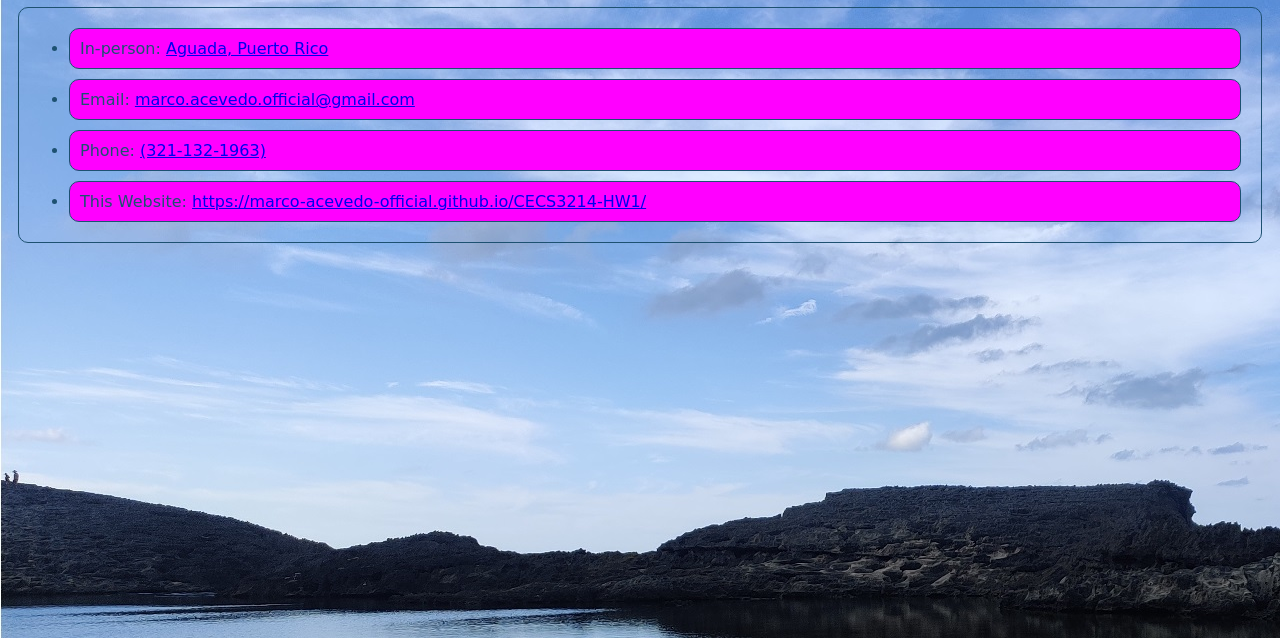
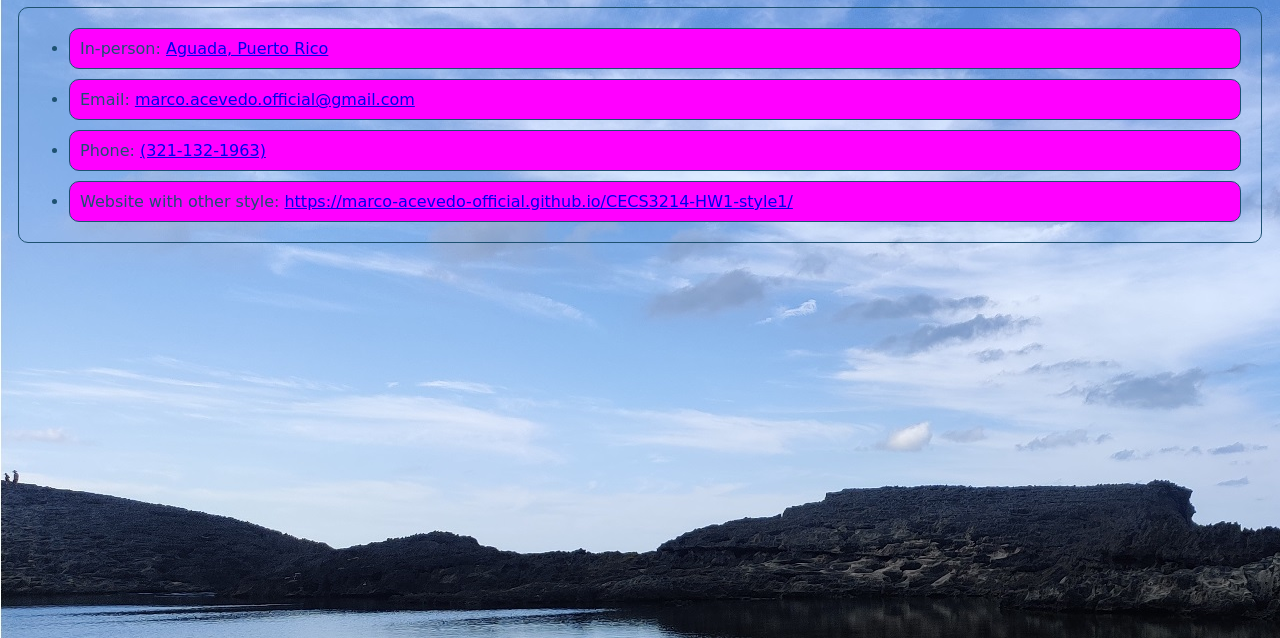
Before and after one commit to marco-acevedo-official/CECS3214-HW1-style2, a plain HTML site: page content/contact.html in a window 1280 px wide. Shown: the part 162-800 px from the top of the page. Drawn offline with Linux system fonts and the light colour scheme.

Commit message:
Updated URL at contact page

```diff
--- a/content/contact.html
+++ b/content/contact.html
@@ -37,9 +37,9 @@
             </a>
         </li>
         <li>
-            This Website:
-            <a class="emptyClass" href="https://marco-acevedo-official.github.io/CECS3214-HW1/">
-                https://marco-acevedo-official.github.io/CECS3214-HW1/
+            Website with other style:
+            <a class="emptyClass" href="https://marco-acevedo-official.github.io/CECS3214-HW1-style1/">
+                https://marco-acevedo-official.github.io/CECS3214-HW1-style1/
             </a>
         </li>
 
```
